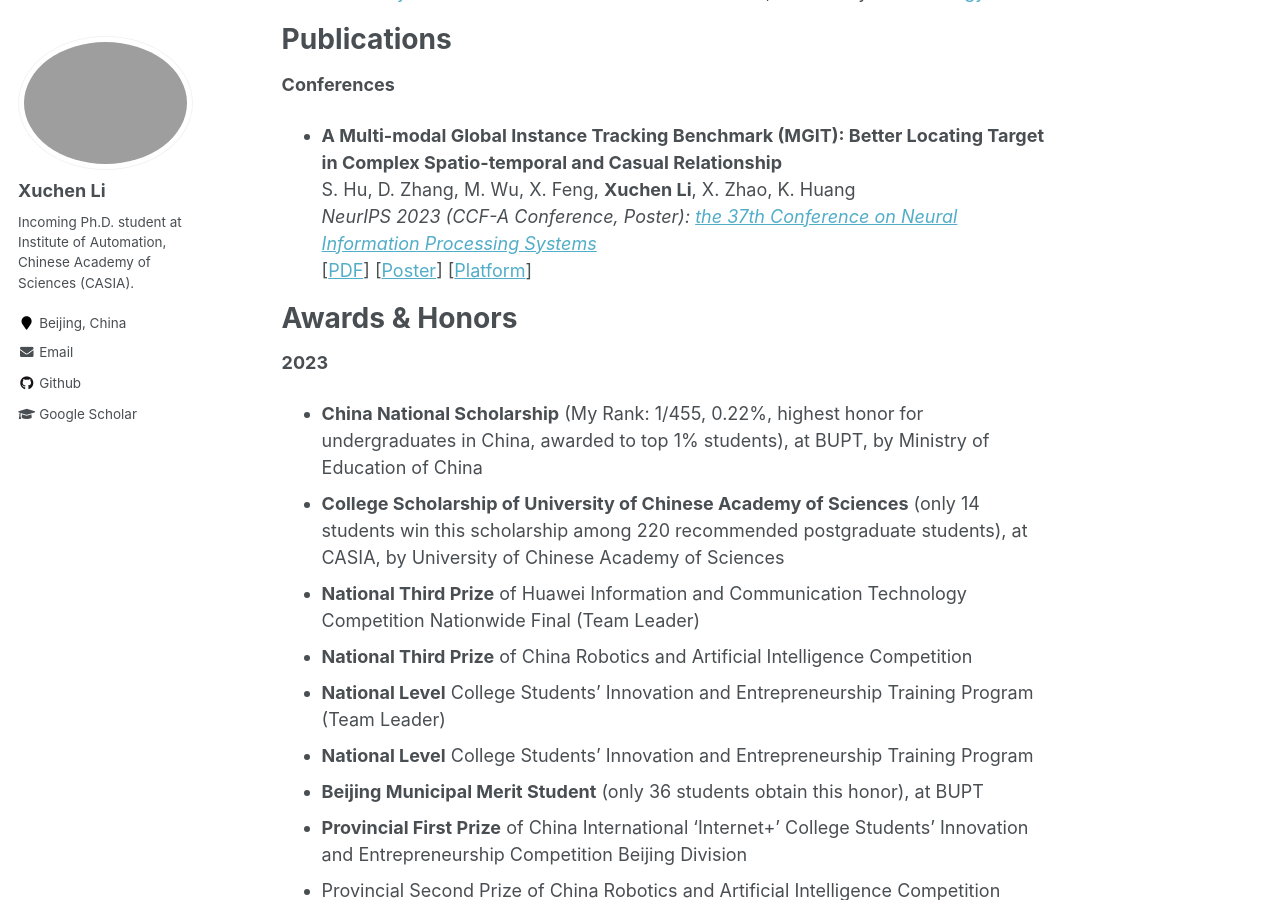
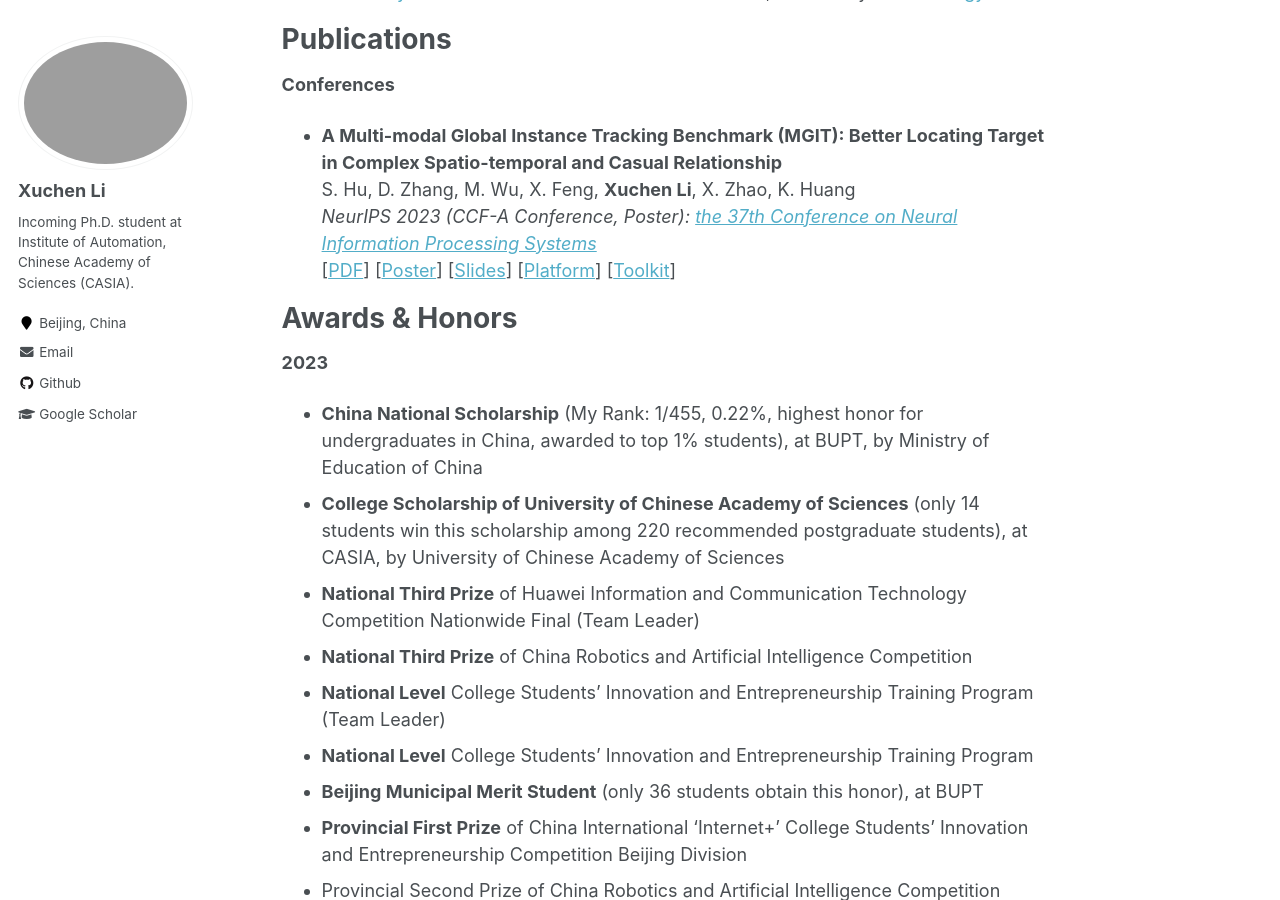
Before and after one commit to Xuchen-Li/Xuchen-Li.github.io, a Jekyll site: the page built from _pages/about.md, in a window 1280 px wide and 900 px high, scrolled down 1737 px. Built offline with Jekyll 4.4.1, drawn with Linux system fonts in a browser that asks for light colours.

Commit message:
Update about.md

```diff
--- a/_pages/about.md
+++ b/_pages/about.md
@@ -56,7 +56,9 @@ Publications
   *NeurIPS 2023 (CCF-A Conference, Poster): [the 37th Conference on Neural Information Processing Systems](https://neurips.cc/Conferences/2023)*<br>
   [[PDF](https://xuchen-li.github.io/files/MGIT.pdf)]
   [[Poster](https://xuchen-li.github.io/files/MGIT-poster.pdf)]
+  [[Slides](https://xuchen-li.github.io/files/MGIT-Slides.pdf)]
   [[Platform](http://videocube.aitestunion.com/)]
+  [[Toolkit](https://github.com/huuuuusy/videocube-toolkit)]
 
 
 Awards & Honors
```
